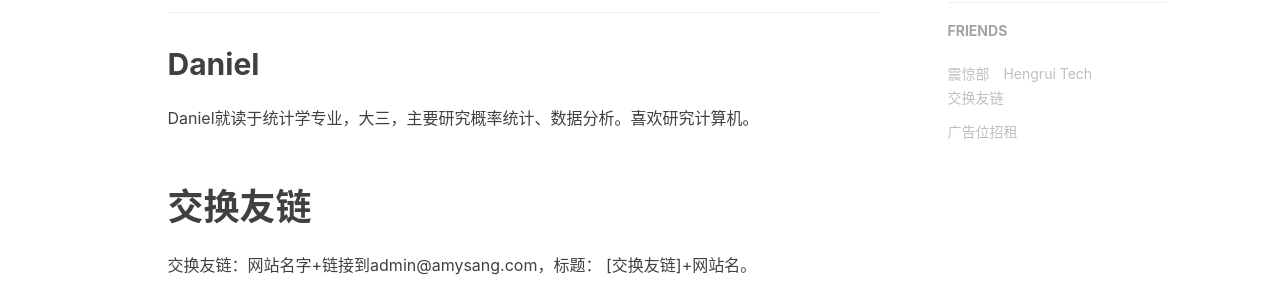
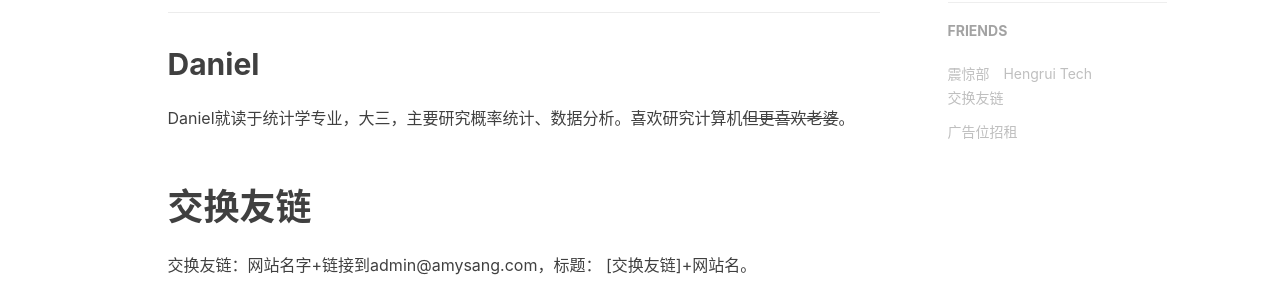
Before and after one commit to AmySang666/amysang666.github.io, a Jekyll site: the page built from about.html, in a window 1280 px wide. Shown: the part 864-1164 px from the top of the page. Built offline with Jekyll 4.4.1, drawn with Linux system fonts in a browser that asks for light colours; nearby versions of some CDN libraries; comment, search, counter and statistics services are not loaded.

Commit message:
Update zh.md

```diff
--- a/_includes/about/zh.md
+++ b/_includes/about/zh.md
@@ -8,7 +8,7 @@ Amy就读于金融专业，大二。主要研究绿色金融，对美食文化
 
 ## Daniel
 
-Daniel就读于统计学专业，大三，主要研究概率统计、数据分析。喜欢研究计算机。
+Daniel就读于统计学专业，大三，主要研究概率统计、数据分析。喜欢研究计算机~~但更喜欢老婆~~。
 
 # 交换友链
 
```
